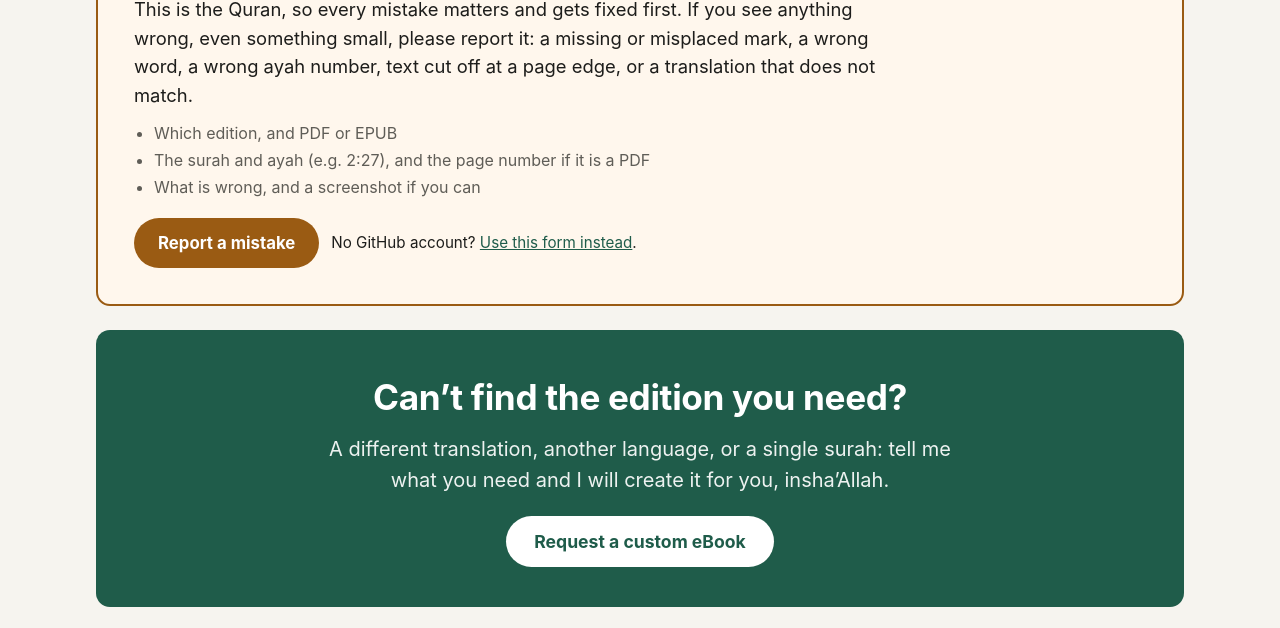
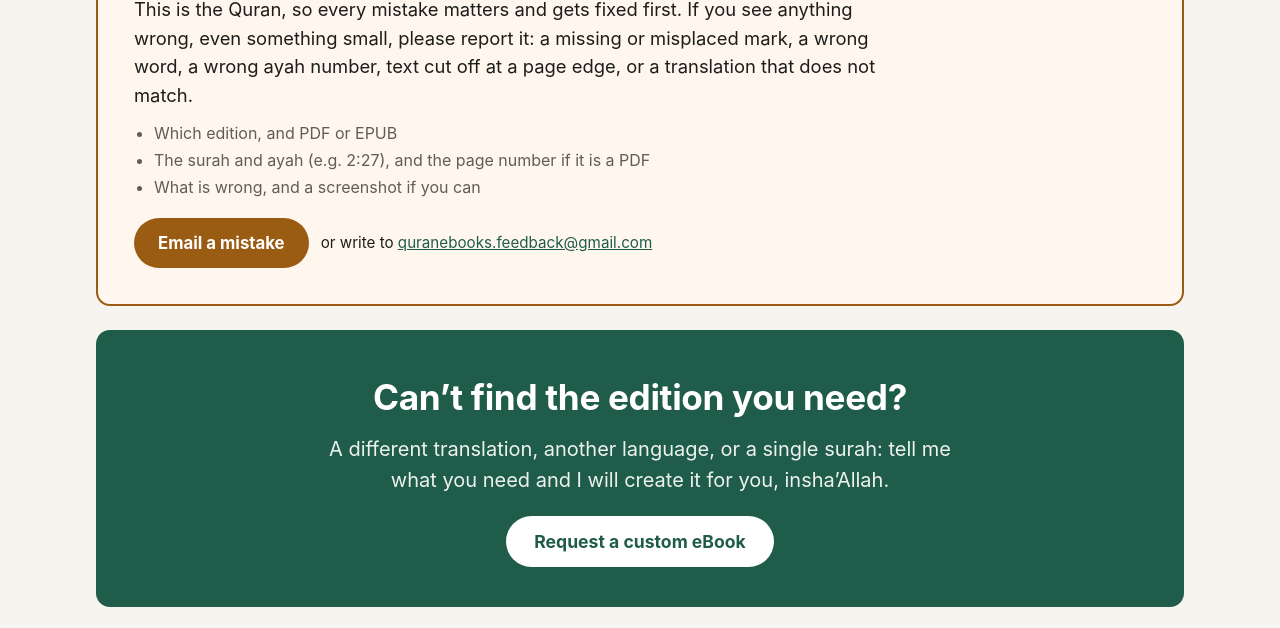
Before and after one commit to szyth/quran-ebooks, a plain HTML site: page docs/index.html in a window 1280 px wide. Shown: the part 4744-5372 px from the top of the page. Drawn offline with Linux system fonts and the light colour scheme.

Commit message:
Report mistakes by email instead of GitHub issues

```diff
--- a/docs/index.html
+++ b/docs/index.html
@@ -233,8 +233,8 @@
         <li>What is wrong, and a screenshot if you can</li>
       </ul>
       <div class="actions">
-        <a class="cta" href="https://github.com/szyth/quran-ebooks/issues/new?title=Mistake%20in%20Surah%20__%2C%20Ayah%20__&amp;labels=text-issue&amp;body=%2A%2AEdition%3A%2A%2A%20%28e.g.%20IndoPak%20%2B%20Word-by-word%20%2B%20Translation%29%0A%2A%2AFile%3A%2A%2A%20PDF%20%2F%20EPUB%0A%2A%2ASurah%20and%20ayah%3A%2A%2A%20%28e.g.%202%3A27%29%0A%2A%2APage%20number%20in%20the%20file%20%28if%20PDF%29%3A%2A%2A%0A%2A%2ADevice%20and%20app%3A%2A%2A%20%28e.g.%20iPhone%2C%20Apple%20Books%20%2F%20Kindle%20%2F%20KOReader%29%0A%0A%2A%2AWhat%20is%20wrong%3A%2A%2A%0A%0A%0A%2A%2AWhat%20it%20should%20be%3A%2A%2A%0A%0A%0A%2A%2AScreenshot%3A%2A%2A%20%28drag%20and%20drop%20it%20here%29%0A" target="_blank" rel="noopener">Report a mistake</a>
-        <span class="alt">No GitHub account? <a href="https://forms.gle/j4wQ8YZpaBrJZtEX8" target="_blank" rel="noopener">Use this form instead</a>.</span>
+        <a class="cta" id="report-mail" href="#report">Email a mistake</a>
+        <span class="alt" id="report-addr"></span>
       </div>
     </section>
 
@@ -364,6 +364,32 @@
     form.addEventListener("reset", () => setTimeout(applyFilters));
     applyFilters();
 
+    // Report email, assembled at runtime so the full address is not in the page source.
+    (function () {
+      const addr = ["quranebooks.feedback", "gmail.com"].join("@");
+      const body = [
+        "Edition: (e.g. IndoPak + Word-by-word + Translation)",
+        "File: PDF / EPUB",
+        "Surah and ayah: (e.g. 2:27)",
+        "Page number in the file (if PDF):",
+        "Device and app: (e.g. iPhone, Apple Books / Kindle / KOReader)",
+        "",
+        "What is wrong:",
+        "",
+        "",
+        "What it should be:",
+        "",
+        "",
+        "(Please attach a screenshot if you can.)",
+      ].join("\n");
+      const href = "mailto:" + addr + "?subject=" + encodeURIComponent("Mistake in Surah __, Ayah __") + "&body=" + encodeURIComponent(body);
+      $("report-mail").href = href;
+      const a = document.createElement("a");
+      a.href = "mailto:" + addr;
+      a.textContent = addr;
+      $("report-addr").append("or write to ", a);
+    })();
+
     const viewer = $("viewer");
     const frame = $("viewer-frame");
     function openViewer(src, title) {
```
